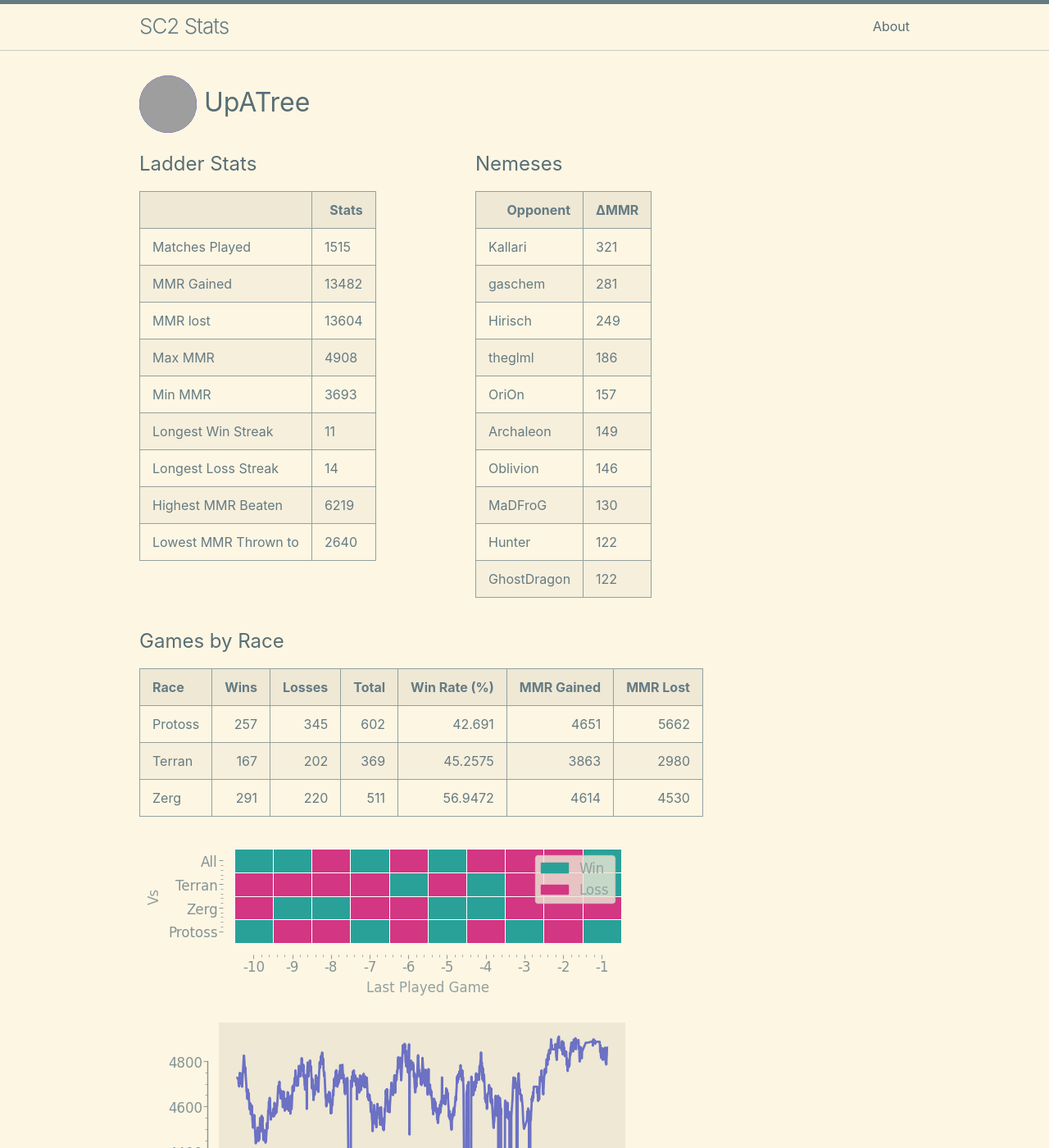
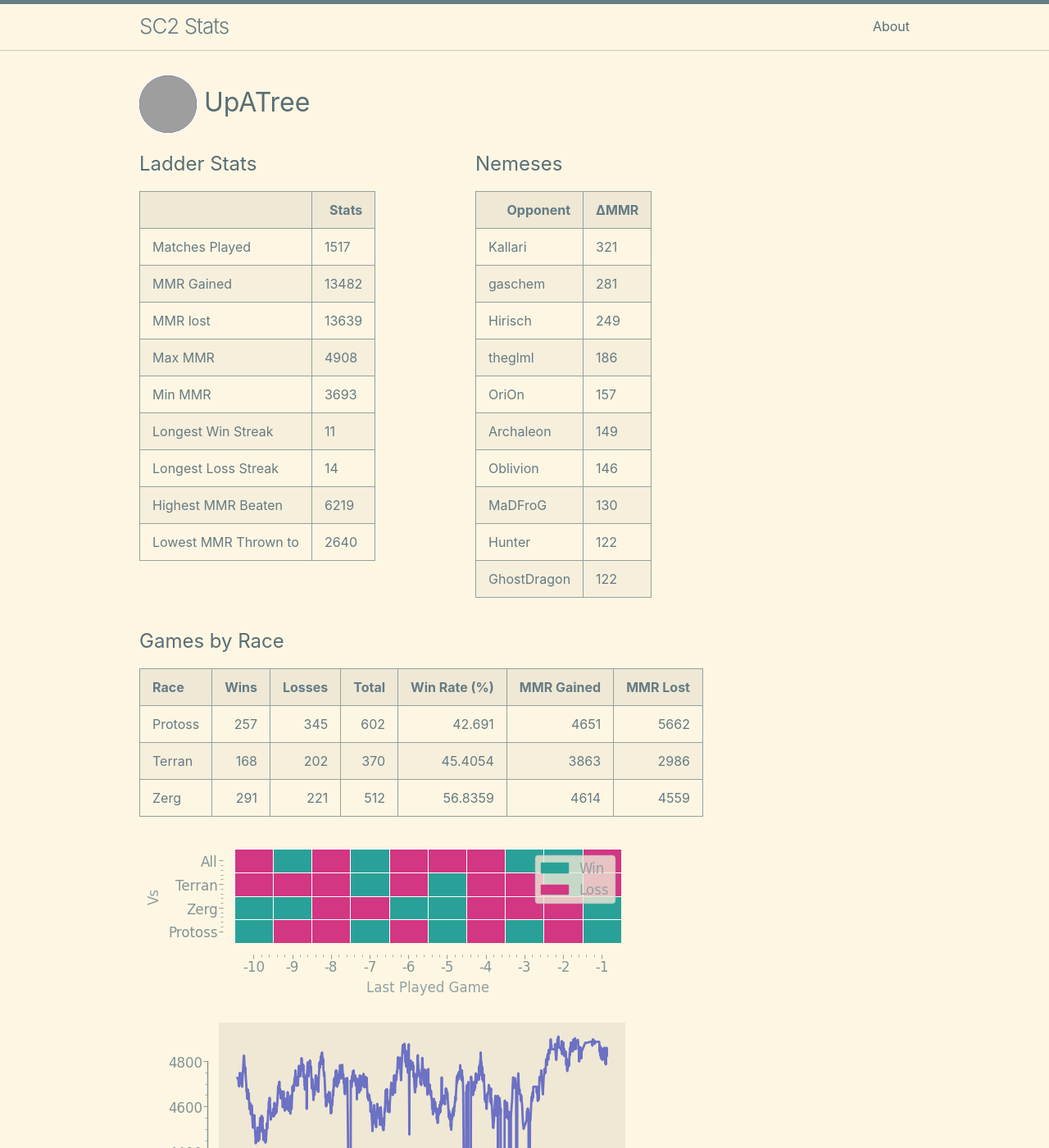
Before and after one commit to kylermurphy/UpATree, a Jekyll site: the page built from docs/index.md, in a window 1280 px wide and 1400 px high. Shown: the whole window at 82% size. Built offline with Jekyll 4.4.1, drawn with Linux system fonts in a browser that asks for light colours; grey boxes are pictures that could not be loaded.

Commit message:
running on push

```diff
--- a/docs/index.md
+++ b/docs/index.md
@@ -18,7 +18,7 @@ layout: home
   <tbody>
     <tr>
       <td>Matches Played</td>
-      <td>1515</td>
+      <td>1517</td>
     </tr>
     <tr>
       <td>MMR Gained</td>
@@ -26,7 +26,7 @@ layout: home
     </tr>
     <tr>
       <td>MMR lost</td>
-      <td>13604</td>
+      <td>13639</td>
     </tr>
     <tr>
       <td>Max MMR</td>
@@ -115,8 +115,8 @@ layout: home
 | Race    |   Wins |   Losses |   Total |   Win Rate (%) |   MMR Gained |   MMR Lost |
 |:--------|-------:|---------:|--------:|---------------:|-------------:|-----------:|
 | Protoss |    257 |      345 |     602 |        42.691  |         4651 |       5662 |
-| Terran  |    167 |      202 |     369 |        45.2575 |         3863 |       2980 |
-| Zerg    |    291 |      220 |     511 |        56.9472 |         4614 |       4530 |
+| Terran  |    168 |      202 |     370 |        45.4054 |         3863 |       2986 |
+| Zerg    |    291 |      221 |     512 |        56.8359 |         4614 |       4559 |
 
 ![Games by Race](./assets/gm_hist.png)
 
--- a/log.txt
+++ b/log.txt
@@ -675,3 +675,4 @@ Writing a log file 2025-03-26 16:53:46.
 Writing a log file 2025-03-26 17:20:47.
 Writing a log file 2025-03-26 17:47:58.
 Writing a log file 2025-03-26 18:32:35.
+Writing a log file 2025-03-26 18:51:53.
```
Also changed, not shown: docs/assets/MMR.png, docs/assets/daily.png, docs/assets/gm_hist.png, docs/assets/r_wrt.png, 1 other file.
